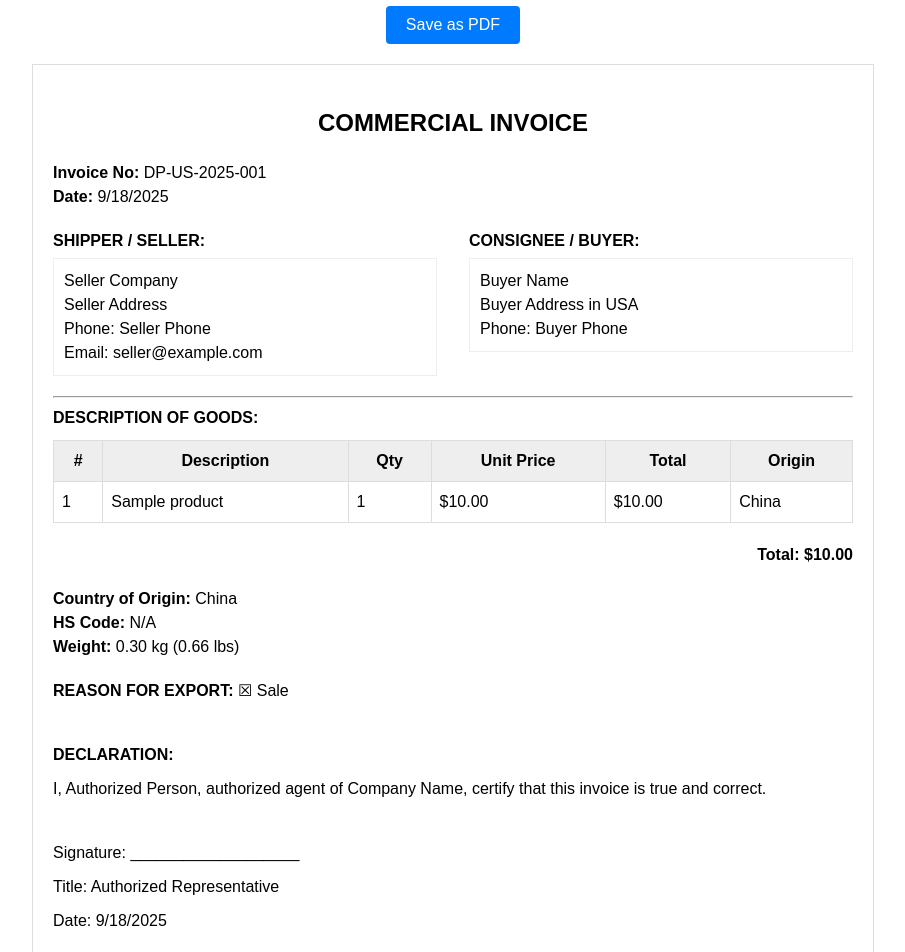
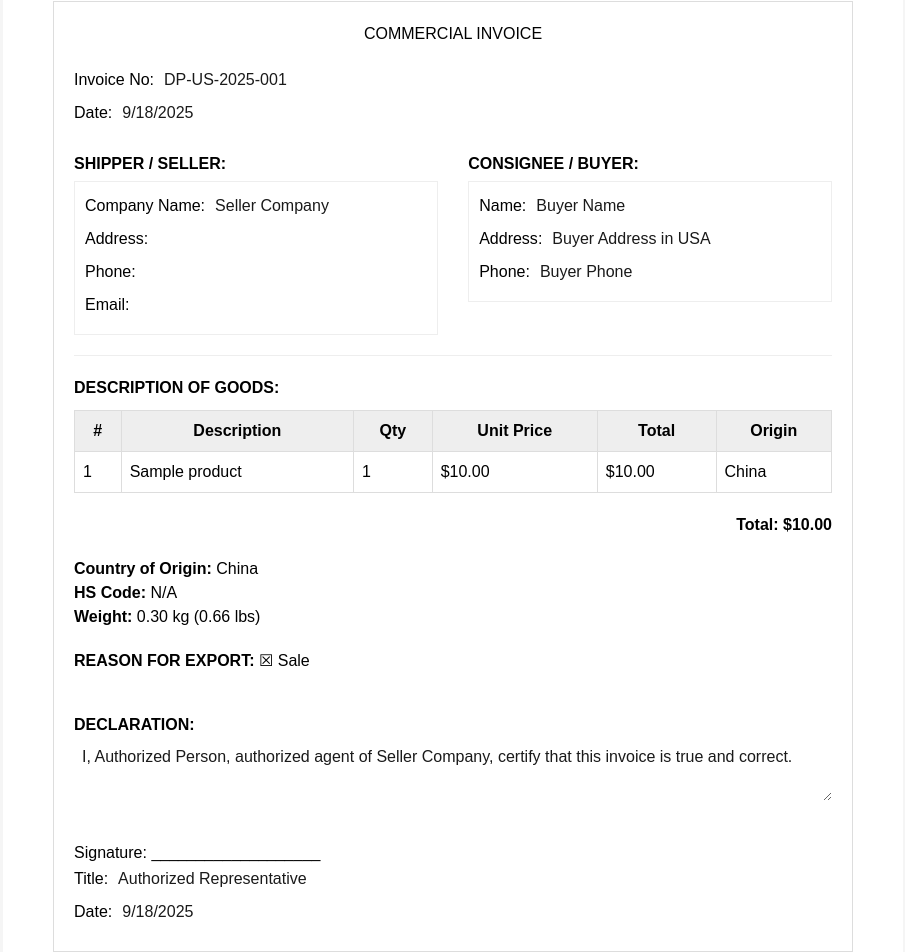
Before and after one commit to d9m0n4/invoice-builder-extension, a React (Vite) app in the folder web-app/: page / in a window 1280 px wide. Shown: the part 179-1131 px from the top of the page, without its empty margins (187-1092 px from the left). Built offline with nearby package versions, Linux system fonts and the light colour scheme.

Commit message:
main | add editable fields, add store

```diff
--- a/web-app/package.json
+++ b/web-app/package.json
@@ -23,10 +23,12 @@
     "@types/react": "^19.1.10",
     "@types/react-dom": "^19.1.7",
     "@vitejs/plugin-react-swc": "^4.0.0",
+    "autoprefixer": "^10.4.21",
     "eslint": "^9.33.0",
     "eslint-plugin-react-hooks": "^5.2.0",
     "eslint-plugin-react-refresh": "^0.4.20",
     "globals": "^16.3.0",
+    "postcss": "^8.5.6",
     "typescript": "~5.8.3",
     "typescript-eslint": "^8.39.1",
     "vite": "^7.1.2"
--- a/web-app/src/InvoiceForm.tsx
+++ b/web-app/src/InvoiceForm.tsx
@@ -1,9 +1,31 @@
-import React, { useRef } from 'react';
+import { useEffect, useRef } from 'react';
 import jsPDF from 'jspdf';
 import html2canvas from 'html2canvas';
+import { SaveToPdfButton } from './components/SaveToPDFButton';
+import { EditableField } from './components/EditableField';
+import { InfoSection } from './components/InfoSection';
+import { ItemsTable } from './components/ItemsTable';
+import { useInvoiceStore } from './store';
 
 export default function InvoiceForm({ initial }: any) {
   const printRef = useRef<HTMLDivElement | null>(null);
+  const {
+    invoiceNumber,
+    date,
+    seller,
+    buyer,
+    items,
+    declaration,
+    setField,
+    setNestedField,
+    initializeForm,
+  } = useInvoiceStore();
+
+  useEffect(() => {
+    if (initial) {
+      initializeForm(initial);
+    }
+  }, [initial, initializeForm]);
 
   const handleSavePdf = async () => {
     if (!printRef.current) return;
@@ -18,126 +40,98 @@ export default function InvoiceForm({ initial }: any) {
     pdf.save('commercial-invoice.pdf');
   };
 
-  const total = (initial.items || []).reduce((s: number, it: any) => s + it.qty * it.price, 0);
-  const weight = (initial.items || []).reduce(
-    (s: number, it: any) => s + (it.weight || 0.3) * it.qty,
-    0,
-  );
-
   return (
     <div style={{ padding: 20 }}>
-      {/* Кнопка для генерации PDF */}
-      <div style={{ marginBottom: 20, textAlign: 'center' }}>
-        <button
-          onClick={handleSavePdf}
-          style={{
-            padding: '10px 20px',
-            backgroundColor: '#007bff',
-            color: 'white',
-            border: 'none',
-            borderRadius: '4px',
-            cursor: 'pointer',
-            fontSize: '16px',
-          }}>
-          Save as PDF
-        </button>
-      </div>
+      <SaveToPdfButton onClick={handleSavePdf} />
 
-      {/* Контейнер для печати */}
       <div
         ref={printRef}
         style={{
           padding: 20,
           background: '#fff',
           color: '#000',
-          border: '1px solid #ddd',
           maxWidth: '800px',
           margin: '0 auto',
+          border: '1px solid #ddd',
         }}>
         <h2 style={{ textAlign: 'center', marginBottom: '20px' }}>COMMERCIAL INVOICE</h2>
 
+        {/* Invoice Number and Date */}
         <div style={{ display: 'flex', justifyContent: 'space-between', marginBottom: '20px' }}>
           <div>
-            <strong>Invoice No:</strong> {initial.invoiceNumber || 'DP-US-2025-001'}
-            <br />
-            <strong>Date:</strong> {initial.date || new Date().toLocaleDateString()}
+            <EditableField
+              label="Invoice No"
+              value={invoiceNumber}
+              onChange={(value) => setField('invoiceNumber', value)}
+            />
+            <EditableField
+              label="Date"
+              value={date}
+              onChange={(value) => setField('date', value)}
+            />
           </div>
         </div>
 
+        {/* Seller and Buyer Sections */}
         <div style={{ display: 'flex', justifyContent: 'space-between', marginBottom: '20px' }}>
-          <div style={{ width: '48%' }}>
-            <strong>SHIPPER / SELLER:</strong>
-            <div style={{ marginTop: '5px', padding: '10px', border: '1px solid #eee' }}>
-              <div>{initial.seller?.companyName || 'Seller Company'}</div>
-              <div>{initial.seller?.address || 'Seller Address'}</div>
-              <div>Phone: {initial.seller?.phone || 'Seller Phone'}</div>
-              <div>Email: {initial.seller?.email || 'seller@example.com'}</div>
-            </div>
-          </div>
+          <InfoSection
+            title="SHIPPER / SELLER"
+            fields={[
+              {
+                key: 'companyName',
+                label: 'Company Name',
+                value: seller.companyName,
+                onChange: (v) => setNestedField('seller', 'companyName', v),
+              },
+              {
+                key: 'address',
+                label: 'Address',
+                value: seller.address,
+                onChange: (v) => setNestedField('seller', 'address', v),
+              },
+              {
+                key: 'phone',
+                label: 'Phone',
+                value: seller.phone,
+                onChange: (v) => setNestedField('seller', 'phone', v),
+              },
+              {
+                key: 'email',
+                label: 'Email',
+                value: seller.email,
+                onChange: (v) => setNestedField('seller', 'email', v),
+              },
+            ]}
+          />
 
-          <div style={{ width: '48%' }}>
-            <strong>CONSIGNEE / BUYER:</strong>
-            <div style={{ marginTop: '5px', padding: '10px', border: '1px solid #eee' }}>
-              <div>{initial.buyer?.name || 'Buyer Name'}</div>
-              <div>{initial.buyer?.address || 'Buyer Address in USA'}</div>
-              <div>Phone: {initial.buyer?.phone || 'Buyer Phone'}</div>
-            </div>
-          </div>
+          <InfoSection
+            title="CONSIGNEE / BUYER"
+            fields={[
+              {
+                key: 'name',
+                label: 'Name',
+                value: buyer.name,
+                onChange: (v) => setNestedField('buyer', 'name', v),
+              },
+              {
+                key: 'address',
+                label: 'Address',
+                value: buyer.address,
+                onChange: (v) => setNestedField('buyer', 'address', v),
+              },
+              {
+                key: 'phone',
+                label: 'Phone',
+                value: buyer.phone,
+                onChange: (v) => setNestedField('buyer', 'phone', v),
+              },
+            ]}
+          />
         </div>
 
-        <hr />
+        <hr style={{ margin: '20px 0', borderColor: '#eee' }} />
 
-        <div style={{ marginBottom: '20px' }}>
-          <strong>DESCRIPTION OF GOODS:</strong>
-          <table style={{ width: '100%', borderCollapse: 'collapse', marginTop: '10px' }}>
-            <thead>
-              <tr style={{ backgroundColor: '#f8f9fa' }}>
-                <th style={{ border: '1px solid #ddd', padding: '8px' }}>#</th>
-                <th style={{ border: '1px solid #ddd', padding: '8px' }}>Description</th>
-                <th style={{ border: '1px solid #ddd', padding: '8px' }}>Qty</th>
-                <th style={{ border: '1px solid #ddd', padding: '8px' }}>Unit Price</th>
-                <th style={{ border: '1px solid #ddd', padding: '8px' }}>Total</th>
-                <th style={{ border: '1px solid #ddd', padding: '8px' }}>Origin</th>
-              </tr>
-            </thead>
-            <tbody>
-              {(initial.items || []).map((it: any, i: number) => (
-                <tr key={i}>
-                  <td style={{ border: '1px solid #ddd', padding: '8px' }}>{i + 1}</td>
-                  <td style={{ border: '1px solid #ddd', padding: '8px' }}>
-                    {it.name || 'Product Name'}
-                  </td>
-                  <td style={{ border: '1px solid #ddd', padding: '8px' }}>{it.qty || 1}</td>
-                  <td style={{ border: '1px solid #ddd', padding: '8px' }}>
-                    ${(it.price || 0).toFixed(2)}
-                  </td>
-                  <td style={{ border: '1px solid #ddd', padding: '8px' }}>
-                    ${((it.qty || 1) * (it.price || 0)).toFixed(2)}
-                  </td>
-                  <td style={{ border: '1px solid #ddd', padding: '8px' }}>
-                    {it.origin || 'China'}
-                  </td>
-                </tr>
-              ))}
-            </tbody>
-          </table>
-        </div>
-
-        <div style={{ textAlign: 'right', marginBottom: '20px' }}>
-          <strong>Total: ${total.toFixed(2)}</strong>
-        </div>
-
-        <div style={{ marginBottom: '20px' }}>
-          <div>
-            <strong>Country of Origin:</strong> {initial.items?.[0]?.origin || 'China'}
-          </div>
-          <div>
-            <strong>HS Code:</strong> {initial.items?.[0]?.hsCode || 'N/A'}
-          </div>
-          <div>
-            <strong>Weight:</strong> {weight.toFixed(2)} kg ({(weight * 2.20462).toFixed(2)} lbs)
-          </div>
-        </div>
+        <ItemsTable items={items} />
 
         <div style={{ marginBottom: '20px' }}>
           <strong>REASON FOR EXPORT:</strong> ☒ Sale
@@ -147,18 +141,28 @@ export default function InvoiceForm({ initial }: any) {
           <div>
             <strong>DECLARATION:</strong>
           </div>
-          <div style={{ marginTop: '10px' }}>
-            I, {initial.seller?.name || 'Authorized Person'}, authorized agent of{' '}
-            {initial.seller?.companyName || 'Company Name'}, certify that this invoice is true and
-            correct.
-          </div>
+          <EditableField
+            label=""
+            value={declaration}
+            onChange={(value) => setField('declaration', value)}
+            type="textarea"
+          />
+
           <div style={{ marginTop: '40px' }}>Signature: ___________________</div>
-          <div style={{ marginTop: '10px' }}>
-            Title: {initial.seller?.title || 'Authorized Representative'}
-          </div>
-          <div style={{ marginTop: '10px' }}>
-            Date: {initial.date || new Date().toLocaleDateString()}
-          </div>
+
+          <EditableField
+            label="Title"
+            value={seller.title}
+            onChange={(value) => setNestedField('seller', 'title', value)}
+            minWidth="150px"
+          />
+
+          <EditableField
+            label="Date"
+            value={date}
+            onChange={(value) => setField('date', value)}
+            minWidth="100px"
+          />
         </div>
       </div>
     </div>
--- /dev/null
+++ b/web-app/src/components/EditableField.tsx
@@ -0,0 +1,52 @@
+interface EditableFieldProps {
+  label: string;
+  value: string;
+  onChange: (value: string) => void;
+  type?: 'text' | 'textarea';
+  placeholder?: string;
+  minWidth?: string;
+}
+
+export const EditableField = ({
+  label,
+  value,
+  onChange,
+  type = 'text',
+  placeholder,
+  minWidth,
+}: EditableFieldProps) => (
+  <div style={{ display: 'flex', alignItems: 'center', marginBottom: '5px', minHeight: '28px' }}>
+    {label && (
+      <span style={{ whiteSpace: 'nowrap', marginRight: '5px', lineHeight: '28px' }}>{label}:</span>
+    )}
+    {type === 'textarea' ? (
+      <textarea
+        value={value}
+        onChange={(e) => onChange(e.target.value)}
+        placeholder={placeholder}
+        style={{
+          padding: '8px',
+          borderRadius: '4px',
+          minHeight: '60px',
+          width: '100%',
+          minWidth: minWidth,
+          resize: 'vertical',
+        }}
+      />
+    ) : (
+      <input
+        type="text"
+        value={value}
+        onChange={(e) => onChange(e.target.value)}
+        placeholder={placeholder}
+        style={{
+          padding: '2px 5px',
+          borderRadius: '3px',
+          minWidth: minWidth || '120px',
+          flex: 1,
+          height: '28px',
+        }}
+      />
+    )}
+  </div>
+);
--- /dev/null
+++ b/web-app/src/components/InfoSection.tsx
@@ -0,0 +1,29 @@
+import { EditableField } from './EditableField';
+
+interface InfoSectionProps {
+  title: string;
+  fields: Array<{
+    key: string;
+    label: string;
+    value: string;
+    onChange: (value: string) => void;
+    type?: 'text';
+  }>;
+}
+
+export const InfoSection = ({ title, fields }: InfoSectionProps) => (
+  <div style={{ width: '48%' }}>
+    <strong>{title}:</strong>
+    <div style={{ marginTop: '5px', padding: '10px', border: '1px solid #eee' }}>
+      {fields.map((field) => (
+        <EditableField
+          key={field.key}
+          label={field.label}
+          value={field.value}
+          onChange={field.onChange}
+          type={field.type}
+        />
+      ))}
+    </div>
+  </div>
+);
--- /dev/null
+++ b/web-app/src/components/ItemsTable.tsx
@@ -0,0 +1,69 @@
+interface ItemsTableProps {
+  items: Array<{
+    name: string;
+    qty: number;
+    price: number;
+    origin: string;
+    weight?: number;
+    hsCode?: string;
+  }>;
+}
+
+export const ItemsTable = ({ items }: ItemsTableProps) => {
+  const total = items.reduce((sum, it) => sum + it.qty * it.price, 0);
+  const weight = items.reduce((sum, it) => sum + (it.weight || 0.3) * it.qty, 0);
+
+  return (
+    <>
+      <div style={{ marginBottom: '20px' }}>
+        <strong>DESCRIPTION OF GOODS:</strong>
+        <table style={{ width: '100%', borderCollapse: 'collapse', marginTop: '10px' }}>
+          <thead>
+            <tr style={{ backgroundColor: '#f8f9fa' }}>
+              <th style={{ border: '1px solid #ddd', padding: '8px' }}>#</th>
+              <th style={{ border: '1px solid #ddd', padding: '8px' }}>Description</th>
+              <th style={{ border: '1px solid #ddd', padding: '8px' }}>Qty</th>
+              <th style={{ border: '1px solid #ddd', padding: '8px' }}>Unit Price</th>
+              <th style={{ border: '1px solid #ddd', padding: '8px' }}>Total</th>
+              <th style={{ border: '1px solid #ddd', padding: '8px' }}>Origin</th>
+            </tr>
+          </thead>
+          <tbody>
+            {items.map((it, i) => (
+              <tr key={i}>
+                <td style={{ border: '1px solid #ddd', padding: '8px' }}>{i + 1}</td>
+                <td style={{ border: '1px solid #ddd', padding: '8px' }}>
+                  {it.name || 'Product Name'}
+                </td>
+                <td style={{ border: '1px solid #ddd', padding: '8px' }}>{it.qty || 1}</td>
+                <td style={{ border: '1px solid #ddd', padding: '8px' }}>
+                  ${(it.price || 0).toFixed(2)}
+                </td>
+                <td style={{ border: '1px solid #ddd', padding: '8px' }}>
+                  ${((it.qty || 1) * (it.price || 0)).toFixed(2)}
+                </td>
+                <td style={{ border: '1px solid #ddd', padding: '8px' }}>{it.origin || 'China'}</td>
+              </tr>
+            ))}
+          </tbody>
+        </table>
+      </div>
+
+      <div style={{ textAlign: 'right', marginBottom: '20px' }}>
+        <strong>Total: ${total.toFixed(2)}</strong>
+      </div>
+
+      <div style={{ marginBottom: '20px' }}>
+        <div>
+          <strong>Country of Origin:</strong> {items[0]?.origin || 'China'}
+        </div>
+        <div>
+          <strong>HS Code:</strong> {items[0]?.hsCode || 'N/A'}
+        </div>
+        <div>
+          <strong>Weight:</strong> {weight.toFixed(2)} kg ({(weight * 2.20462).toFixed(2)} lbs)
+        </div>
+      </div>
+    </>
+  );
+};
--- /dev/null
+++ b/web-app/src/components/SaveToPDFButton.tsx
@@ -0,0 +1,17 @@
+export const SaveToPdfButton = ({ onClick }: { onClick: () => void }) => (
+  <div style={{ marginBottom: 20, textAlign: 'center' }}>
+    <button
+      onClick={onClick}
+      style={{
+        padding: '10px 20px',
+        backgroundColor: '#007bff',
+        color: 'white',
+        border: 'none',
+        borderRadius: '4px',
+        cursor: 'pointer',
+        fontSize: '16px',
+      }}>
+      Save as PDF
+    </button>
+  </div>
+);
--- a/web-app/src/index.css
+++ b/web-app/src/index.css
@@ -1,3 +1,5 @@
+@import 'tailwindcss';
+
 :root {
   font-family: system-ui, Avenir, Helvetica, Arial, sans-serif;
   line-height: 1.5;
@@ -79,3 +81,17 @@ td {
 th {
   background: #eee;
 }
+
+input {
+  background-color: transparent;
+  border: none;
+  outline: none;
+  color: #1a1a1a;
+}
+
+textarea {
+  background-color: transparent;
+  border: none;
+  outline: none;
+  color: #1a1a1a;
+}
--- /dev/null
+++ b/web-app/src/store/index.ts
@@ -0,0 +1 @@
+export { useInvoiceStore } from './invoiceStore';
--- /dev/null
+++ b/web-app/src/store/invoiceStore.ts
@@ -0,0 +1,91 @@
+import { create } from 'zustand';
+
+interface Seller {
+  companyName: string;
+  address: string;
+  phone: string;
+  email: string;
+  name: string;
+  title: string;
+}
+
+interface Buyer {
+  name: string;
+  address: string;
+  phone: string;
+}
+
+interface InvoiceItem {
+  name: string;
+  qty: number;
+  price: number;
+  origin: string;
+  weight?: number;
+  hsCode?: string;
+}
+
+interface InvoiceFormState {
+  invoiceNumber: string;
+  date: string;
+  seller: Seller;
+  buyer: Buyer;
+  items: InvoiceItem[];
+  declaration: string;
+
+  setField: (field: string, value: any) => void;
+  setNestedField: (parent: string, field: string, value: any) => void;
+  initializeForm: (initialData: Partial<InvoiceFormState>) => void;
+}
+
+const initialSeller: Seller = {
+  companyName: 'Seller Company',
+  address: 'Seller Address',
+  phone: 'Seller Phone',
+  email: 'seller@example.com',
+  name: 'Authorized Person',
+  title: 'Authorized Representative',
+};
+
+const initialBuyer: Buyer = {
+  name: 'Buyer Name',
+  address: 'Buyer Address in USA',
+  phone: 'Buyer Phone',
+};
+
+export const useInvoiceStore = create<InvoiceFormState>((set) => ({
+  invoiceNumber: 'DP-US-2025-001',
+  date: new Date().toLocaleDateString(),
+  seller: { ...initialSeller },
+  buyer: { ...initialBuyer },
+  items: [],
+  declaration: `I, ${initialSeller.name}, authorized agent of ${initialSeller.companyName}, certify that this invoice is true and correct.`,
+
+  setField: (field, value) => set((state) => ({ ...state, [field]: value })),
+
+  setNestedField: (parent, field, value) =>
+    set((state) => ({
+      ...state,
+      [parent]: {
+        ...state[parent as keyof InvoiceFormState],
+        [field]: value,
+      },
+    })),
+
+  initializeForm: (initialData) =>
+    set((state) => {
+      const newSeller = initialData.seller
+        ? { ...initialSeller, ...initialData.seller }
+        : initialSeller;
+      const newBuyer = initialData.buyer ? { ...initialBuyer, ...initialData.buyer } : initialBuyer;
+
+      return {
+        ...state,
+        ...initialData,
+        seller: newSeller,
+        buyer: newBuyer,
+        declaration:
+          initialData.declaration ||
+          `I, ${newSeller.name}, authorized agent of ${newSeller.companyName}, certify that this invoice is true and correct.`,
+      };
+    }),
+}));
--- a/web-app/vite.config.ts
+++ b/web-app/vite.config.ts
@@ -1,7 +1,7 @@
-import { defineConfig } from 'vite'
-import react from '@vitejs/plugin-react-swc'
+import { defineConfig } from 'vite';
+import react from '@vitejs/plugin-react-swc';
 
 // https://vite.dev/config/
 export default defineConfig({
   plugins: [react()],
-})
+});
```
Also changed, not shown: 1 other file (tests, documents, lock files or other folders).
